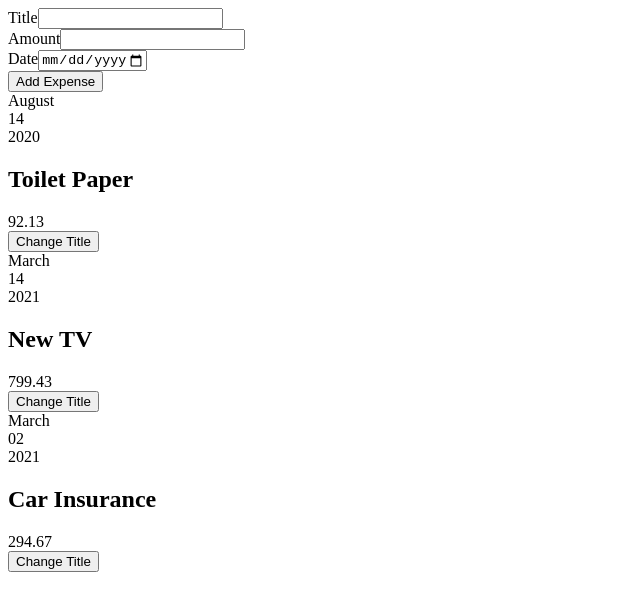
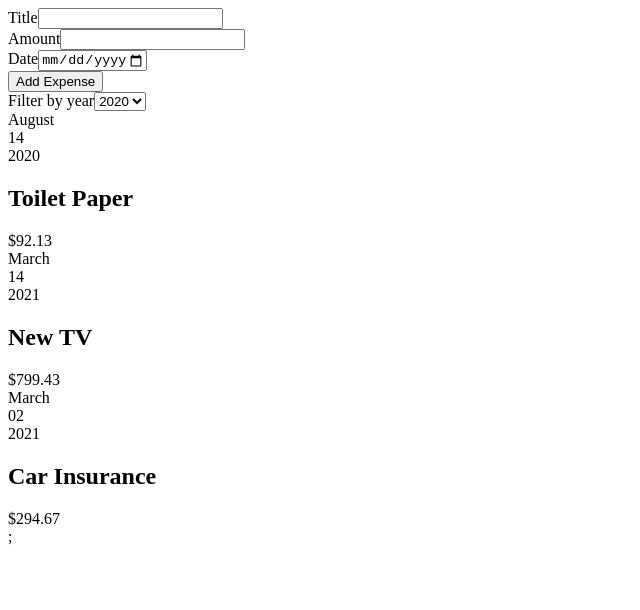
Before and after one commit to yiquiapaza/react-udemy, a React app: page / in a window 1280 px wide. Shown: the top 610 px of the page, without its empty margins (0-640 px from the left). Built offline with nearby package versions, Linux system fonts and the light colour scheme.

Commit message:
Add ExpresesFilter

```diff
--- a/src/components/ExpenseItem.js
+++ b/src/components/ExpenseItem.js
@@ -3,17 +3,12 @@ import ExpenseDate from './ExpenseDate';
 //React render all components the first time then, you can't modify the DOM with simple function
 //TODO: Create markdonw file, and write notes with the most important  concept that learned in this section
 const ExpenseItem = (props) => {
-  const [title, setTitle] = useState(props.title);
-  const clickHandler = () => {
-    setTitle('Updated!')
-  };
   return (
     <div>
       <div>
         <ExpenseDate date={props.date} />
-        <h2>{title}</h2>
-        <div>{props.amount}</div>
-        <button onClick={clickHandler}>Change Title</button>
+        <h2>{props.title}</h2>
+        <div>${props.amount}</div>
       </div>
     </div>
   );
--- a/src/components/Expenses.js
+++ b/src/components/Expenses.js
@@ -1,15 +1,32 @@
+import { useState } from 'react';
+
 import Card from './Card';
 import ExpenseItem from './ExpenseItem';
+import ExpenseFilter from './ExpensesFilter';
 const Expenses = (props) => {
   console.log(props);
 
+  const [filteredYear, setFilterYear] = useState('2020');
+
+  const filterChangeHandler = (selectedYear) => {
+    setFilterYear(selectedYear);
+  };
+
   let extensesToReader = props.expenses.map((item) => {
     return (
-      <Card key={item.id}>
-        <ExpenseItem title={item.title} amount={item.amount} date={item.date} />
-      </Card>
+      <ExpenseItem
+        key={item.id}
+        title={item.title}
+        amount={item.amount}
+        date={item.date}
+      />
     );
   });
-  return <div>{extensesToReader}</div>;
+  return (
+    <Card>
+      <ExpenseFilter selected={filteredYear} onChangeFilter={filterChangeHandler} />
+      <div>{extensesToReader}</div>;
+    </Card>
+  );
 };
 export default Expenses;
--- /dev/null
+++ b/src/components/ExpensesFilter.js
@@ -0,0 +1,21 @@
+const ExpenseFilter = (props) => {
+  const dropdownChangeHandler = (event) => {
+    props.onChangeFilter(event.target.value);
+  };
+
+  return (
+    <div>
+      <div>
+        <label>Filter by year</label>
+        <select value={props.selected} onChange={dropdownChangeHandler}>
+          <option value='2022'>2022</option>
+          <option value='2021'>2021</option>
+          <option value='2020'>2020</option>
+          <option value='2019'>2019</option>
+        </select>
+      </div>
+    </div>
+  );
+};
+
+export default ExpenseFilter;
```
